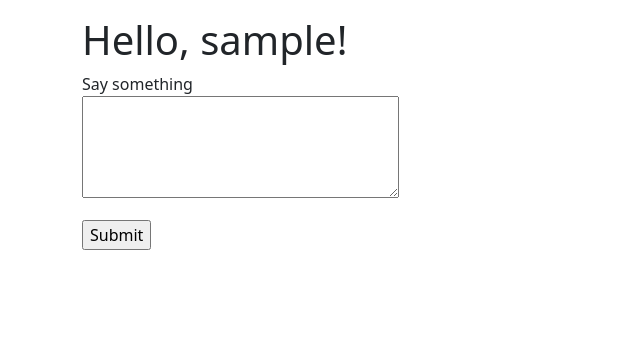
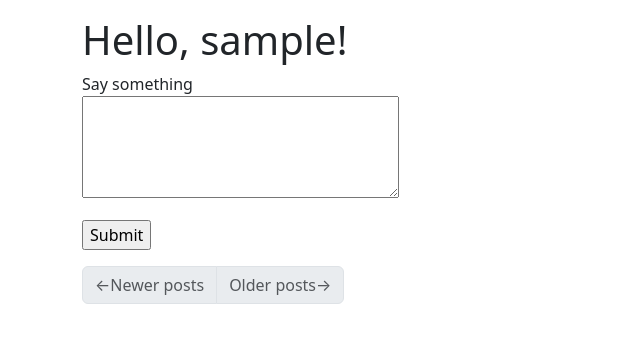
Before and after one commit to scottsaenz/microblog, a Flask app: page / in a window 1280 px wide. Shown: the part 56-399 px from the top of the page, without its empty margins (0-640 px from the left). Run offline with Flask 3, Linux system fonts and the light colour scheme; the visitor is signed in with stand-in values (Sample User, id 1); data comes from the database, SQL or seed files in the repository; data that the repository does not hold is empty.

Commit message:
upd index for next and prev posts

```diff
--- a/app/templates/index.html
+++ b/app/templates/index.html
@@ -18,10 +18,18 @@
     {% for post in posts %}
         {% include '_post.html' %}
     {%  endfor  %}
-    {% if prev_url %}
-        <a href="{{ prev_url }}">Newer posts</a>
-    {% endif %}
-    {% if next_url %}
-        <a href="{{ next_url }}">Older posts</a>
-    {% endif %}
+    <nav aria-label="Post navigation">
+        <ul class="pagination">
+            <li class="page-item{% if not prev_url %} disabled{% endif %}">
+                <a class="page-link" href="{{ prev_url }}">
+                    <span aria-hidden="true">&larr;</span>Newer posts
+                </a>
+            </li>
+            <li class="page-item{% if not next_url %} disabled{% endif %}">
+                <a class="page-link" href="{{ next_url }}">
+                    Older posts<span aria-hidden="true">&rarr;</span>
+                </a>
+            </li>
+        </ul>
+    </nav>
 {% endblock %}
--- a/config.py
+++ b/config.py
@@ -12,4 +12,4 @@
     MAIL_USERNAME = os.environ.get('MAIL_USERNAME')
     MAIL_PASSWORD = os.environ.get('MAIL_PASSWORD')
     ADMINS = ['your-email@example.com']
-    POSTS_PER_PAGE = 25
+    POSTS_PER_PAGE = 3
```
